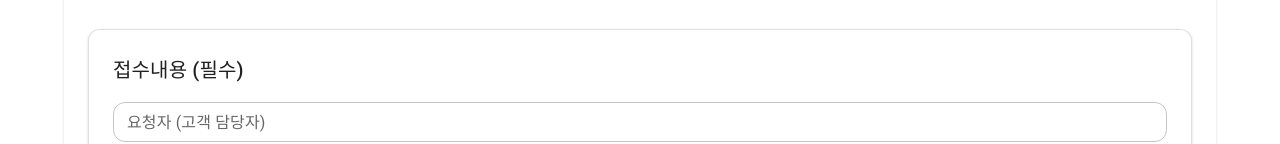
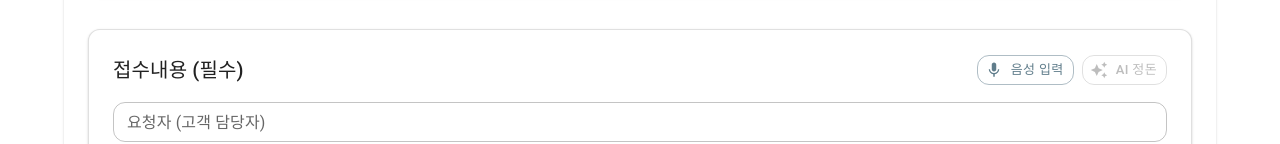
Before and after one commit to comtooin/comtooin, a React (Create React App) app: page / in a window 1280 px wide. Shown: the part 317-461 px from the top of the page. Built offline with nearby package versions, Linux system fonts and the light colour scheme; no server answers; the database is empty; sample sign-in values are in the browser's storage.

Commit message:
feat: 추가 음성 입력 및 Gemini AI 정돈 기능 (HomePage)

```diff
--- a/src/pages/HomePage.tsx
+++ b/src/pages/HomePage.tsx
@@ -1,9 +1,9 @@
 import React, { useState, useEffect } from 'react';
 import { useNavigate } from 'react-router-dom';
 import {
-  Typography, TextField, Button, Box, Paper, IconButton, Grid, Divider, Stack, Alert, MenuItem
+  Typography, TextField, Button, Box, Paper, IconButton, Grid, Divider, Stack, Alert, MenuItem, CircularProgress, Tooltip
 } from '@mui/material';
-import { PhotoCamera, Delete, Assignment as AssignmentIcon } from '@mui/icons-material';
+import { PhotoCamera, Delete, Assignment as AssignmentIcon, Mic as MicIcon, AutoAwesome as AutoAwesomeIcon } from '@mui/icons-material';
 import { supabase } from '../api';
 import { Helmet } from 'react-helmet-async';
 
@@ -20,6 +20,8 @@ const HomePage: React.FC = () => {
   const [images, setImages] = useState<File[]>([]);
   const [error, setError] = useState('');
   const [loading, setLoading] = useState(true);
+  const [isListening, setIsListening] = useState(false);
+  const [isPolishing, setIsPolishing] = useState(false);
 
   useEffect(() => {
     const fetchData = async () => {
@@ -37,6 +39,60 @@ const HomePage: React.FC = () => {
     };
     fetchData();
   }, []);
+
+  const handleVoiceInput = () => {
+    const SpeechRecognition = (window as any).SpeechRecognition || (window as any).webkitSpeechRecognition;
+    if (!SpeechRecognition) {
+      alert("이 브라우저는 음성 인식을 지원하지 않습니다.");
+      return;
+    }
+
+    if (isListening) return;
+
+    const recognition = new SpeechRecognition();
+    recognition.lang = 'ko-KR';
+    recognition.interimResults = false;
+    recognition.continuous = false;
+
+    recognition.onstart = () => setIsListening(true);
+    recognition.onend = () => setIsListening(false);
+    recognition.onerror = (event: any) => {
+      console.error("Speech Recognition Error", event.error);
+      setIsListening(false);
+    };
+
+    recognition.onresult = (event: any) => {
+      const transcript = event.results[0][0].transcript;
+      setContent(prev => prev ? `${prev} ${transcript}` : transcript);
+    };
+
+    recognition.start();
+  };
+
+  const handlePolishText = async () => {
+    if (!content.trim()) {
+      setError("정돈할 내용이 없습니다.");
+      return;
+    }
+    setIsPolishing(true);
+    setError('');
+    try {
+      const { data, error: functionError } = await supabase.functions.invoke('polish-text', {
+        body: { text: content },
+      });
+      if (functionError) throw functionError;
+      if (data?.polishedText) {
+        setContent(data.polishedText);
+      } else if (data?.error) {
+        throw new Error(data.error);
+      }
+    } catch (err: any) {
+      console.error("AI Polish error", err);
+      setError("AI 정돈 중 오류가 발생했습니다: " + (err.message || "다시 시도해주세요."));
+    } finally {
+      setIsPolishing(false);
+    }
+  };
 
   const handleImageChange = (e: React.ChangeEvent<HTMLInputElement>) => {
     if (e.target.files) {
@@ -132,7 +188,35 @@ const HomePage: React.FC = () => {
 
           <Paper variant="outlined" sx={{ p: 3 }}>
             <Stack spacing={2}>
-              <Typography variant="h6">접수내용 (필수)</Typography>
+              <Box sx={{ display: "flex", justifyContent: "space-between", alignItems: "center", flexWrap: "wrap", gap: 1 }}>
+                <Typography variant="h6">접수내용 (필수)</Typography>
+                <Box sx={{ display: "flex", gap: 1 }}>
+                  <Tooltip title="음성으로 내용을 입력합니다">
+                    <Button
+                      variant="outlined"
+                      size="small"
+                      startIcon={isListening ? <CircularProgress size={16} color="inherit" /> : <MicIcon />}
+                      onClick={handleVoiceInput}
+                      disabled={isListening || isPolishing}
+                      color={isListening ? "secondary" : "primary"}
+                    >
+                      {isListening ? "인식 중..." : "음성 입력"}
+                    </Button>
+                  </Tooltip>
+                  <Tooltip title="AI가 내용을 전문적인 문체로 다듬어줍니다">
+                    <Button
+                      variant="outlined"
+                      size="small"
+                      startIcon={isPolishing ? <CircularProgress size={16} color="inherit" /> : <AutoAwesomeIcon />}
+                      onClick={handlePolishText}
+                      disabled={isPolishing || isListening || !content.trim()}
+                      color="success"
+                    >
+                      {isPolishing ? "정돈 중..." : "AI 정돈"}
+                    </Button>
+                  </Tooltip>
+                </Box>
+              </Box>
               <TextField
                 label="요청자 (고객 담당자)"
                 fullWidth variant="outlined" size="small"
```
Also changed, not shown: 2 other files (tests, documents, lock files or other folders).
